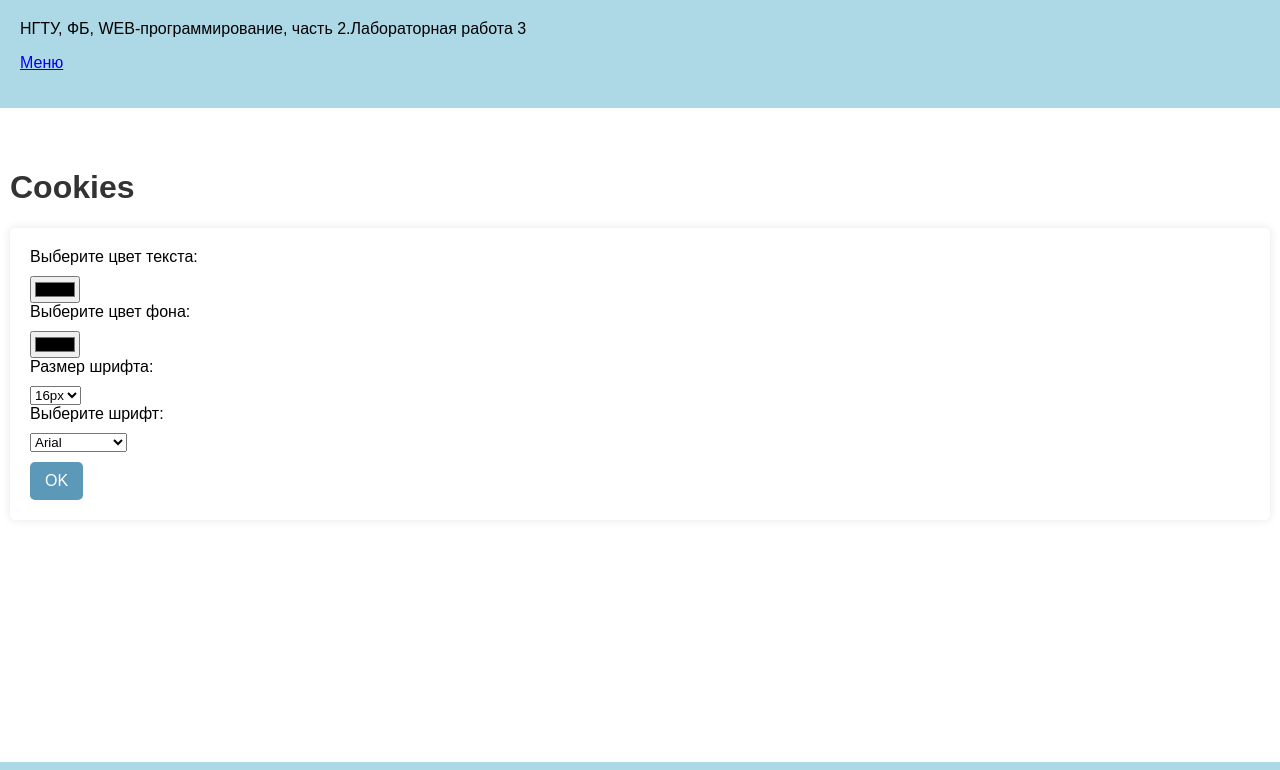
After one commit to polinatyrykina/web-programming-labs-2, a Flask app: page /lab3/settings in a window 1280 px wide. The commit adds this page. Shown: the top 770 px of the page. Run offline with Flask 3, Linux system fonts and the light colour scheme.

Commit message:
Настройки отображения

```diff
--- a/lab3.py
+++ b/lab3.py
@@ -62,3 +62,27 @@ def pay():
 def success():
     price = request.args.get('price')
     return render_template('lab3/success.html', price=price)
+
+@lab3.route('/lab3/settings')
+def settings():
+    color = request.args.get('color')
+    background_color = request.args.get('background_color')
+    font_size = request.args.get('font_size')
+    font_family = request.args.get('font_family')
+
+    resp = make_response(render_template('lab3/settings.html', color=color, background_color=background_color, font_size=font_size, font_family=font_family))
+
+    if color or background_color or font_size or font_family:
+        # Устанавливаем куки с новыми значениями
+        if color:
+            resp.set_cookie('color', color)
+        if background_color:
+            resp.set_cookie('background_color', background_color)
+        if font_size:
+            resp.set_cookie('font_size', font_size)
+        if font_family:
+            resp.set_cookie('font_family', font_family)
+
+        return resp  # Перенаправляем на тот же маршрут для обновления отображаемых значений
+
+    return resp
--- a/templates/base.html
+++ b/templates/base.html
@@ -5,6 +5,13 @@
     <meta name="viewport" content="width=device-width, initial-scale=1.0">
     <title>Тырыкина Полина.{% block lab %} {% endblock %}</title>
     <link rel="stylesheet" href="{{ url_for('static', filename='main.css') }}">
+    <style>
+        body{
+            {% if request.cookies.get('color') %}
+            color: {{ request.cookies.get('color') }};
+            {% endif %}
+        }
+    </style>
 </head>
 <body>
     <header>
--- a/templates/lab3/lab3.html
+++ b/templates/lab3/lab3.html
@@ -21,5 +21,8 @@
         <li>
             <a href="/lab3/order">Заказ</a>
         </li>
+        <li>
+            <a href="/lab3/settings">Цвета</a>
+        </li>
     </ol>
 {% endblock %}
--- /dev/null
+++ b/templates/lab3/settings.html
@@ -0,0 +1,45 @@
+{% extends "base.html" %}
+
+{% block  lab %}Лабораторная работа 3{% endblock %}
+
+{% block main %}
+    <h1>Cookies</h1>
+    <form>
+        <div>
+            <label class="label" for="color">Выберите цвет текста:</label>
+            <input type="color" id="color" name="color" value="{{ color or '' }}">
+        </div>
+        <div>
+            <label class="label" for="background_color">Выберите цвет фона:</label>
+            <input type="color" id="background_color" name="background_color" value="{{ background_color or '' }}">
+        </div>
+        <div>
+            <label class="label" for="font_size">Размер шрифта:</label>
+            <select id="font_size" name="font_size">
+                <option value="16px" {% if font_size == '16px' %}selected{% endif %}>16px</option>
+                <option value="18px" {% if font_size == '18px' %}selected{% endif %}>18px</option>
+                <option value="20px" {% if font_size == '20px' %}selected{% endif %}>20px</option>
+                <option value="22px" {% if font_size == '22px' %}selected{% endif %}>22px</option>
+            </select>
+        </div>
+        <div>
+            <label class="label" for="font_family">Выберите шрифт:</label>
+            <select id="font_family" name="font_family">
+                <option value="Arial" {% if font_family == 'Arial' %}selected{% endif %}>Arial</option>
+                <option value="Courier New" {% if font_family == 'Courier New' %}selected{% endif %}>Courier New</option>
+            </select>
+        </div>
+        <div>
+            <button type="submit">OK</button>
+        </div>
+    </form>
+
+    <style>
+        body {
+            color: {{ color or 'black' }};
+            background-color: {{ background_color or 'white' }};
+            font-size: {{ font_size or '16px' }};
+            font-family: {{ font_family or 'Arial' }};
+        }
+    </style>
+{% endblock %}
```
